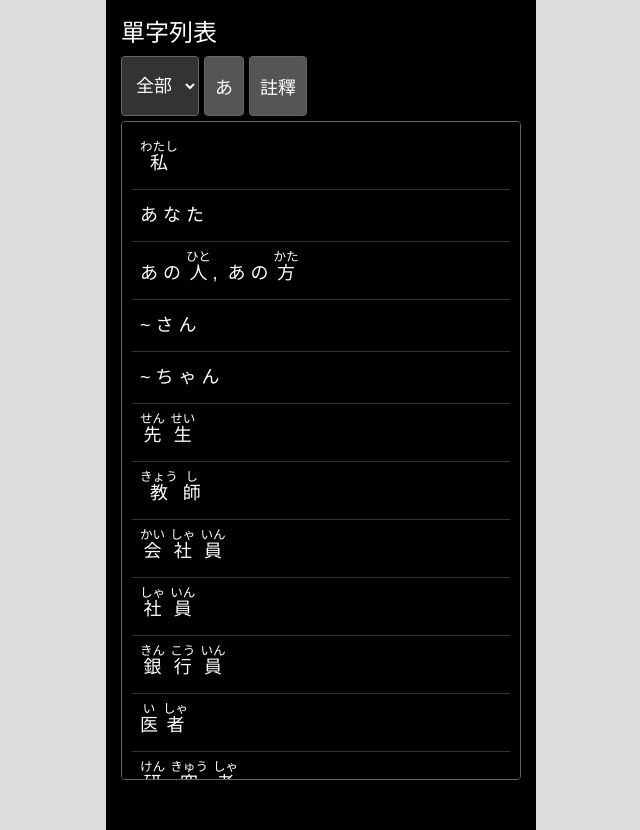
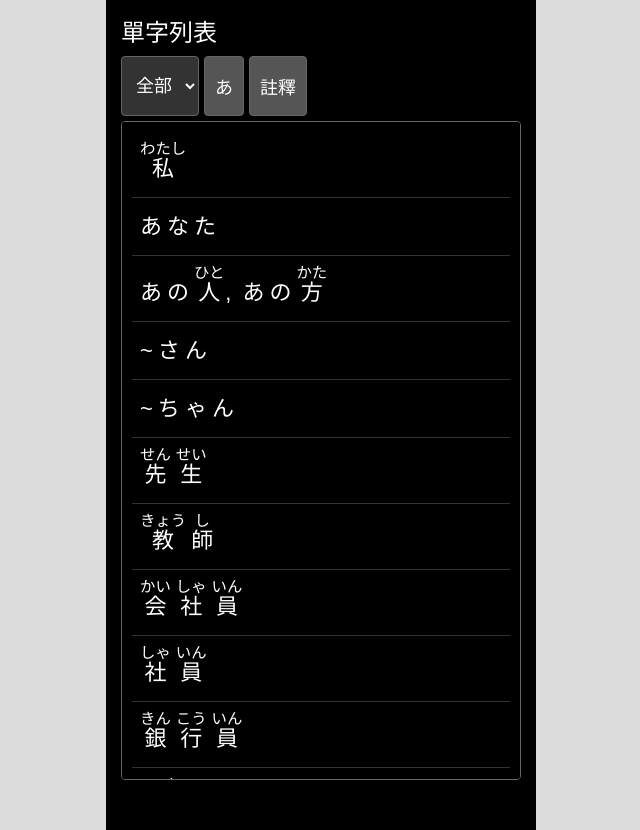
Before and after one commit to alan10607/nihongo-card, a React (Vite) app in the folder nihongo-card/: page / in a window 1280 px wide. Shown: the whole page, without its empty margins (319-959 px from the left). Built offline with nearby package versions, Linux system fonts and the light colour scheme.

Commit message:
update chart style

```diff
--- a/nihongo-card/src/components/Chart/style.css
+++ b/nihongo-card/src/components/Chart/style.css
@@ -82,7 +82,7 @@
 }
 
 .chart-word {
-  font-size: 18px;
+  font-size: 22px;
   min-width: 200px;
   background-color: #000;
   color: #fff;
@@ -99,7 +99,7 @@
 }
 
 .chart-exp {
-  font-size: 16px;
+  font-size: 20px;
   color: #ccc;
   flex: 1;
   background-color: #000;
```
